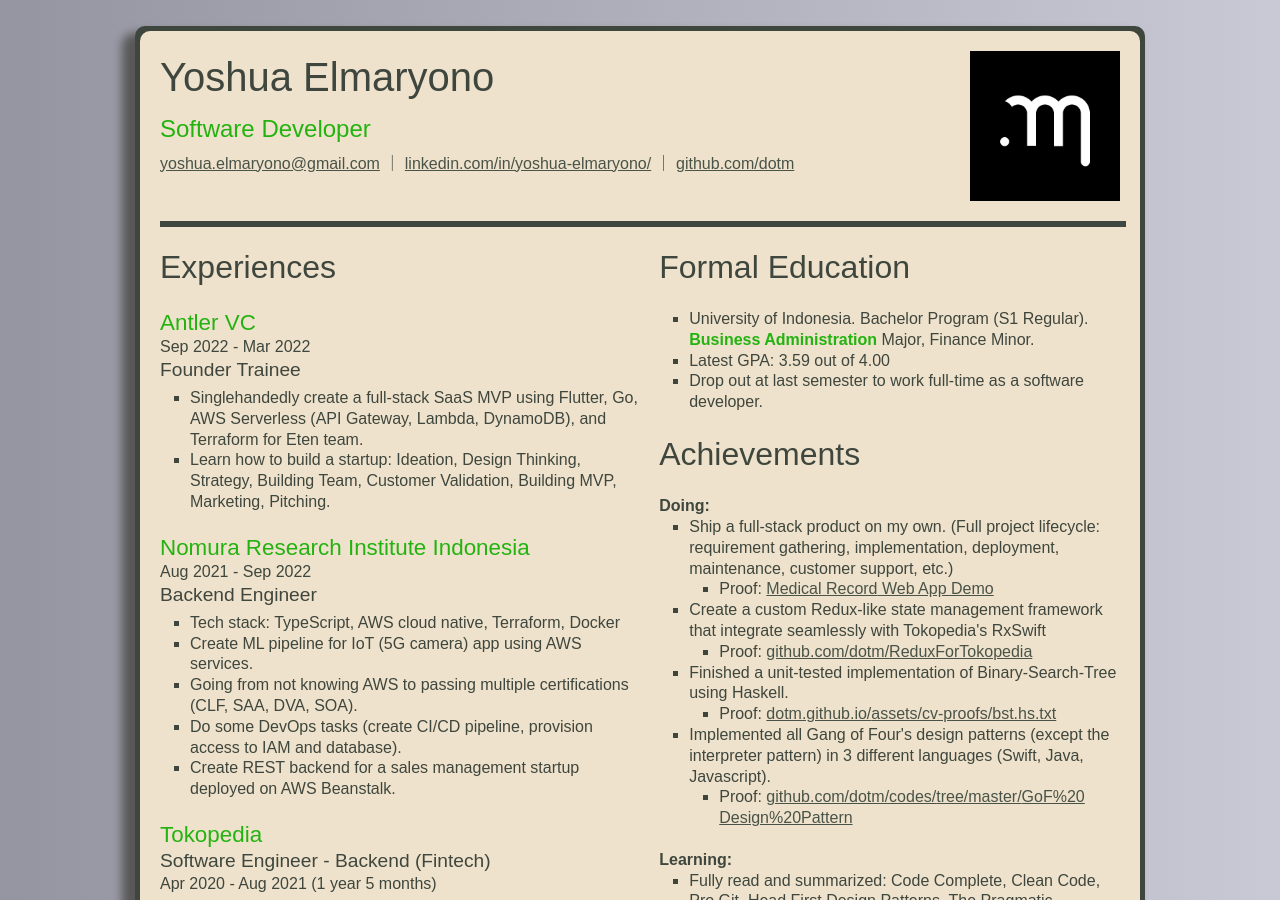
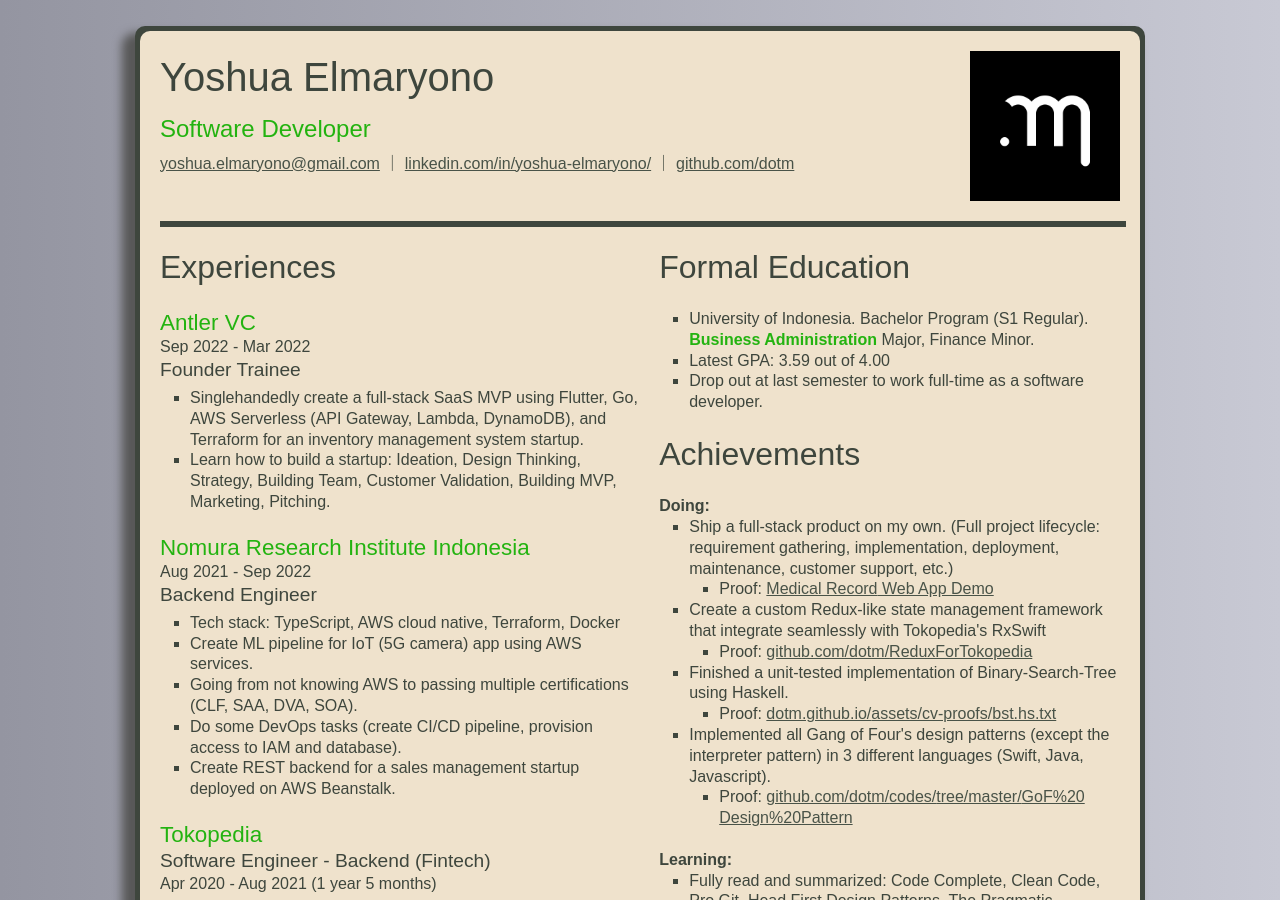
Before and after one commit to dotm/dotm.github.io, a Jekyll site: the page cv.html, which Jekyll copies as it is, in a window 1280 px wide and 900 px high. Built offline with Jekyll 4.4.1, drawn with Linux system fonts in a browser that asks for light colours.

Commit message:
update cv

```diff
--- a/cv.html
+++ b/cv.html
@@ -49,7 +49,7 @@
               <p class="experience-item__date">Sep 2022 - Mar 2022</p>
               <p class="experience-item__position-title">Founder Trainee</p>
               <ul class="experience-item__achievements">
-                <li>Singlehandedly create a full-stack SaaS MVP using Flutter, Go, AWS Serverless (API Gateway, Lambda, DynamoDB), and Terraform for Eten team.</li>
+                <li>Singlehandedly create a full-stack SaaS MVP using Flutter, Go, AWS Serverless (API Gateway, Lambda, DynamoDB), and Terraform for an inventory management system startup.</li>
                 <li>Learn how to build a startup: Ideation, Design Thinking, Strategy, Building Team, Customer Validation, Building MVP, Marketing, Pitching.</li>
               </ul>
             </section>
```
